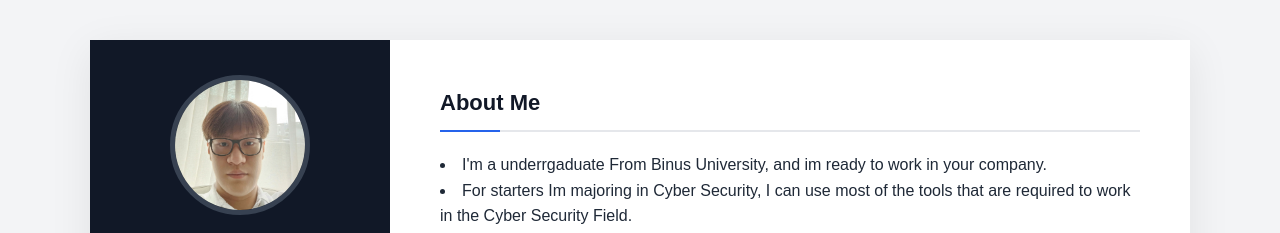
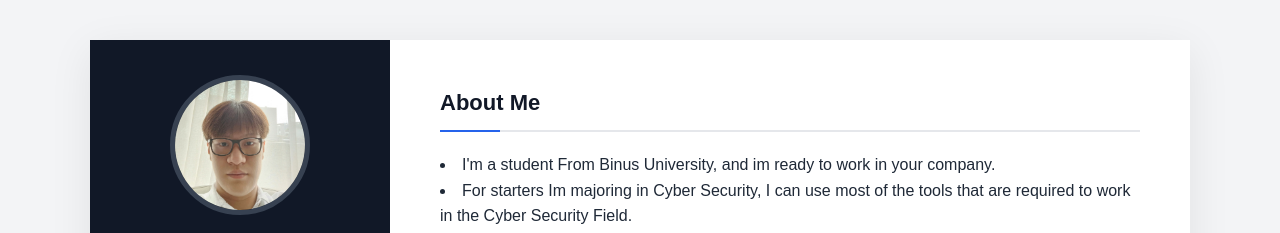
Before and after one commit to d3bon67/my-cv, a plain HTML site: page index.html in a window 1280 px wide. Shown: the top 233 px of the page. Drawn offline with Linux system fonts and the light colour scheme.

Commit message:
Update index.html

```diff
--- a/index.html
+++ b/index.html
@@ -463,7 +463,7 @@
             </h2>
 
             <p class="about-text">
-                <li> I'm a underrgaduate From Binus University, and im ready to work in your company.</li>
+                <li> I'm a student From Binus University, and im ready to work in your company.</li>
                 <li>For starters Im majoring in Cyber Security, I can use most of the tools that are
                 required to work in the Cyber Security Field.</li>
                 <li>I can speak both Indonesian and English fluenty.</li>
```
